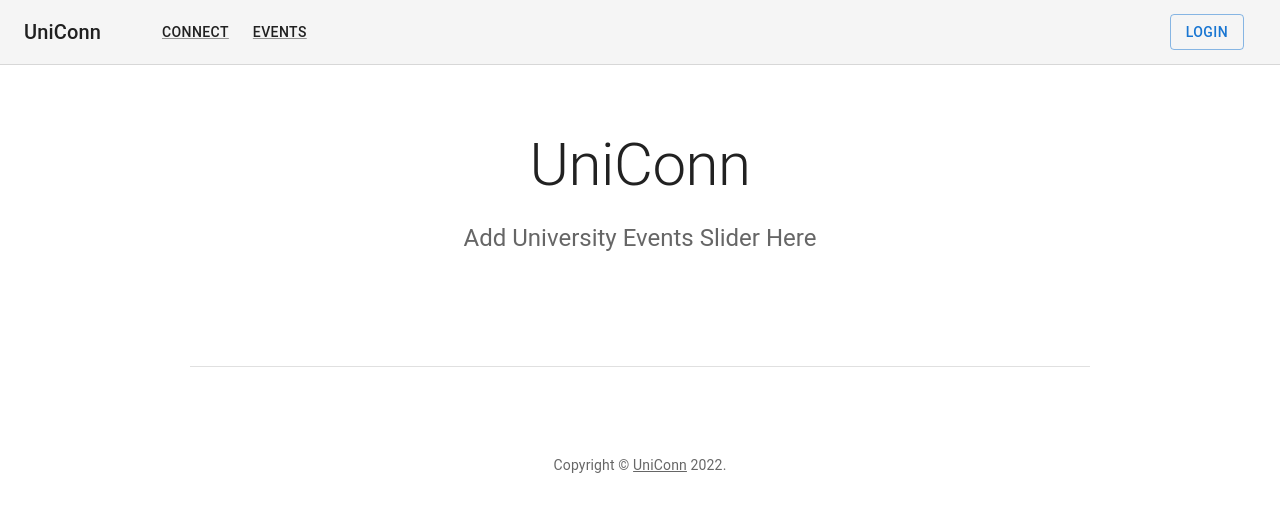
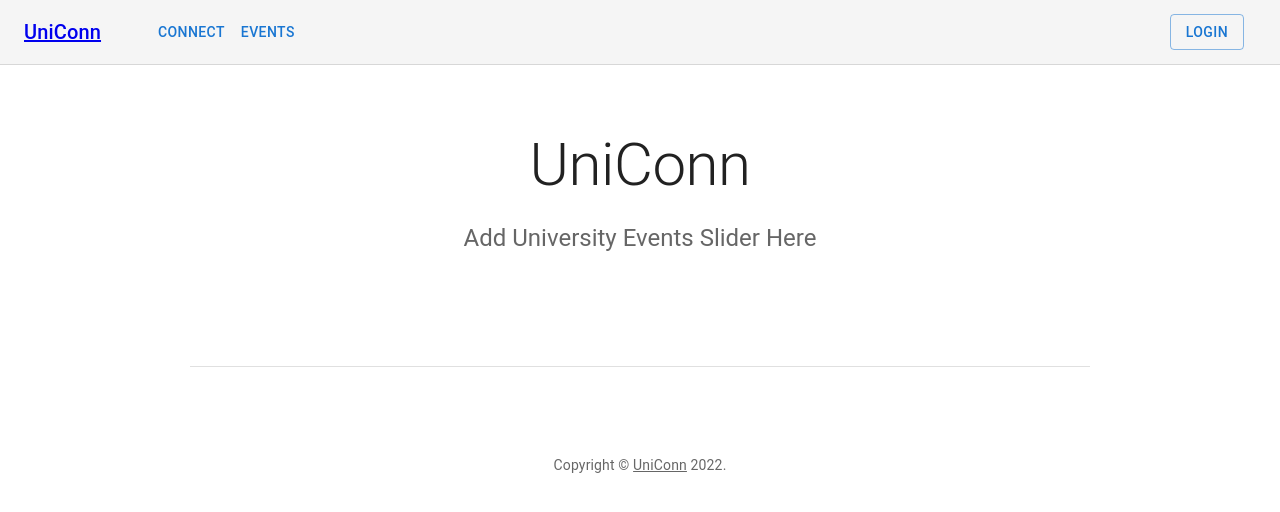
Before and after one commit to Jason10897/UniConn, a React (Create React App) app: page / in a window 1280 px wide. Shown: the top 512 px of the page. Built offline with nearby package versions, Linux system fonts and the light colour scheme.

Commit message:
Add menu components

```diff
--- a/src/components/AppFrame/AppFrame.js
+++ b/src/components/AppFrame/AppFrame.js
@@ -3,11 +3,15 @@ import Button from '@mui/material/Button';
 import Container from '@mui/material/Container';
 import CssBaseline from '@mui/material/CssBaseline';
 import GlobalStyles from '@mui/material/GlobalStyles';
-import Link from '@mui/material/Link';
+//import Link from '@mui/material/Link';
 import Toolbar from '@mui/material/Toolbar';
 import Typography from '@mui/material/Typography';
 import * as React from 'react';
 import Copyright from './Copyright';
+import ConnectMenu from './ConnectMenu';
+import EventsMenu from './EventsMenu';
+import {Link} from '@reach/router'
+
 
 
 export default function AppFrame(props) {
@@ -23,25 +27,14 @@ export default function AppFrame(props) {
       >
         <Toolbar sx={{ flexWrap: 'wrap' }}>
           <Typography variant="h6" color="inherit" noWrap sx={{ flex: 0.5 }} style={{textAlign: 'left'}}>
+            <Link to='/'>
             UniConn
+            </Link>
+
           </Typography>
           <nav style={{flex: 4, display: 'flex', justifyContent: 'left'}}>
-            <Link
-              variant="button"
-              color="text.primary"
-              href="#"
-              sx={{ my: 1, mx: 1.5 }}
-            >
-              Connect
-            </Link>
-            <Link
-              variant="button"
-              color="text.primary"
-              href="#"
-              sx={{ my: 1, mx: 1.5 }}
-            >
-              Events
-            </Link>
+            <ConnectMenu/>
+            <EventsMenu/>
           </nav>
           <Button href="#" variant="outlined" sx={{ my: 1, mx: 1.5 }}>
             Login
@@ -49,7 +42,7 @@ export default function AppFrame(props) {
         </Toolbar>
       </AppBar>
       {/* Hero unit */}
-      <Container disableGutters maxWidth="sm" component="main" sx={{ pt: 8, pb: 6 }}>
+      <Container disableGutters maxWidth="lg" component="main" sx={{ pt: 8, pb: 6 }}>
         {props.children}
       </Container>
       {/* End hero unit */}
--- /dev/null
+++ b/src/components/AppFrame/ConnectMenu.jsx
@@ -0,0 +1,44 @@
+import * as React from 'react';
+import Button from '@mui/material/Button';
+import Menu from '@mui/material/Menu';
+import MenuItem from '@mui/material/MenuItem';
+import {navigate} from '@reach/router'
+
+
+export default function ConnectMenu() {
+  const [anchorEl, setAnchorEl] = React.useState(null);
+  const open = Boolean(anchorEl);
+  const handleClick = (event) => {
+    setAnchorEl(event.currentTarget);
+  };
+  const handleClose = () => {
+    setAnchorEl(null);
+  };
+
+  return (
+    <div>
+      <Button
+        id="basic-button"
+        aria-controls={open ? 'basic-menu' : undefined}
+        aria-haspopup="true"
+        aria-expanded={open ? 'true' : undefined}
+        onClick={handleClick}
+      >
+        Connect
+      </Button>
+      <Menu
+        id="basic-menu"
+        anchorEl={anchorEl}
+        open={open}
+        onClose={handleClose}
+        MenuListProps={{
+          'aria-labelledby': 'basic-button',
+        }}
+      >
+        <MenuItem onClick={() => navigate("/search?filter=all")}>All</MenuItem>
+        <MenuItem onClick={() => navigate("/search?filter=alumni")}>Alumni</MenuItem>
+        <MenuItem onClick={() => navigate("/search?filter=student")}>Student</MenuItem>
+      </Menu>
+    </div>
+  );
+}
--- /dev/null
+++ b/src/components/AppFrame/EventsMenu.jsx
@@ -0,0 +1,42 @@
+import * as React from 'react';
+import Button from '@mui/material/Button';
+import Menu from '@mui/material/Menu';
+import MenuItem from '@mui/material/MenuItem';
+
+export default function EventsMenu() {
+  const [anchorEl, setAnchorEl] = React.useState(null);
+  const open = Boolean(anchorEl);
+  const handleClick = (event) => {
+    setAnchorEl(event.currentTarget);
+  };
+  const handleClose = () => {
+    setAnchorEl(null);
+  };
+
+  return (
+    <div>
+      <Button
+        id="basic-button"
+        aria-controls={open ? 'basic-menu' : undefined}
+        aria-haspopup="true"
+        aria-expanded={open ? 'true' : undefined}
+        onClick={handleClick}
+      >
+        Events
+      </Button>
+      <Menu
+        id="basic-menu"
+        anchorEl={anchorEl}
+        open={open}
+        onClose={handleClose}
+        MenuListProps={{
+          'aria-labelledby': 'basic-button',
+        }}
+      >
+        <MenuItem onClick={handleClose}>Careers</MenuItem>
+        <MenuItem onClick={handleClose}>Sports</MenuItem>
+        <MenuItem onClick={handleClose}>Other</MenuItem>
+      </Menu>
+    </div>
+  );
+}
```
